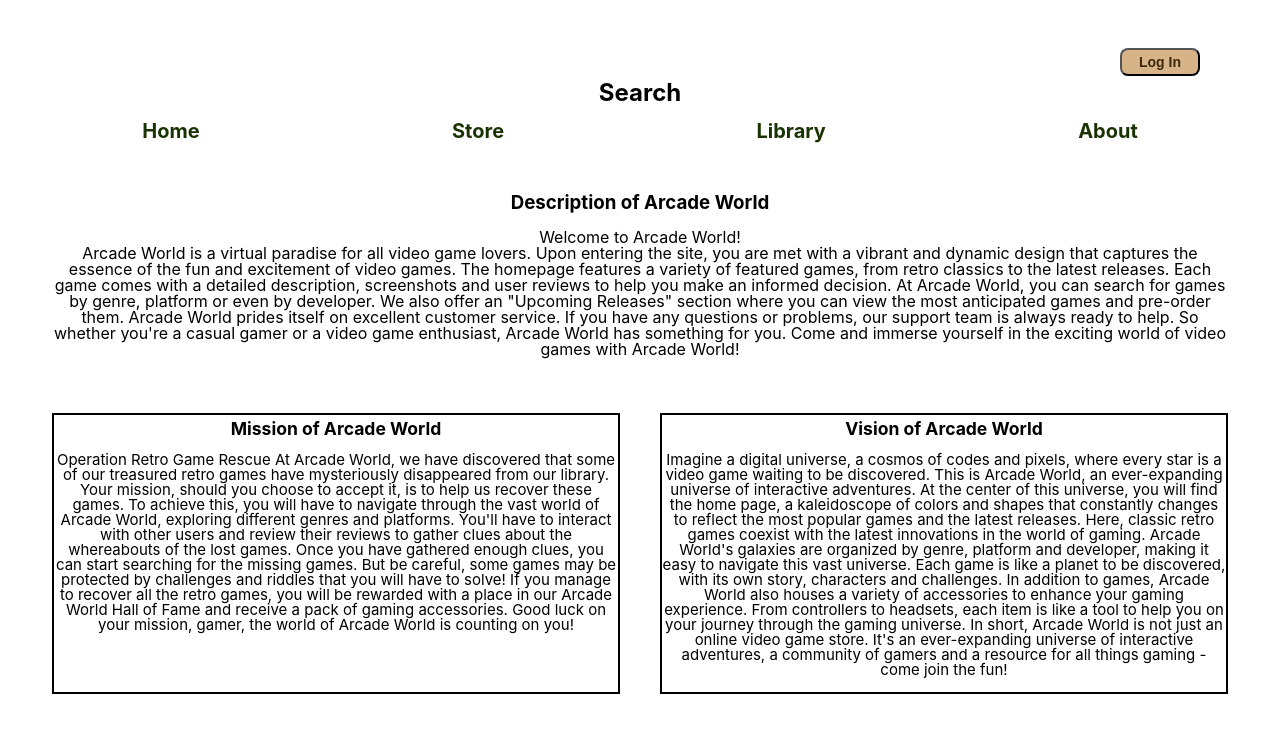
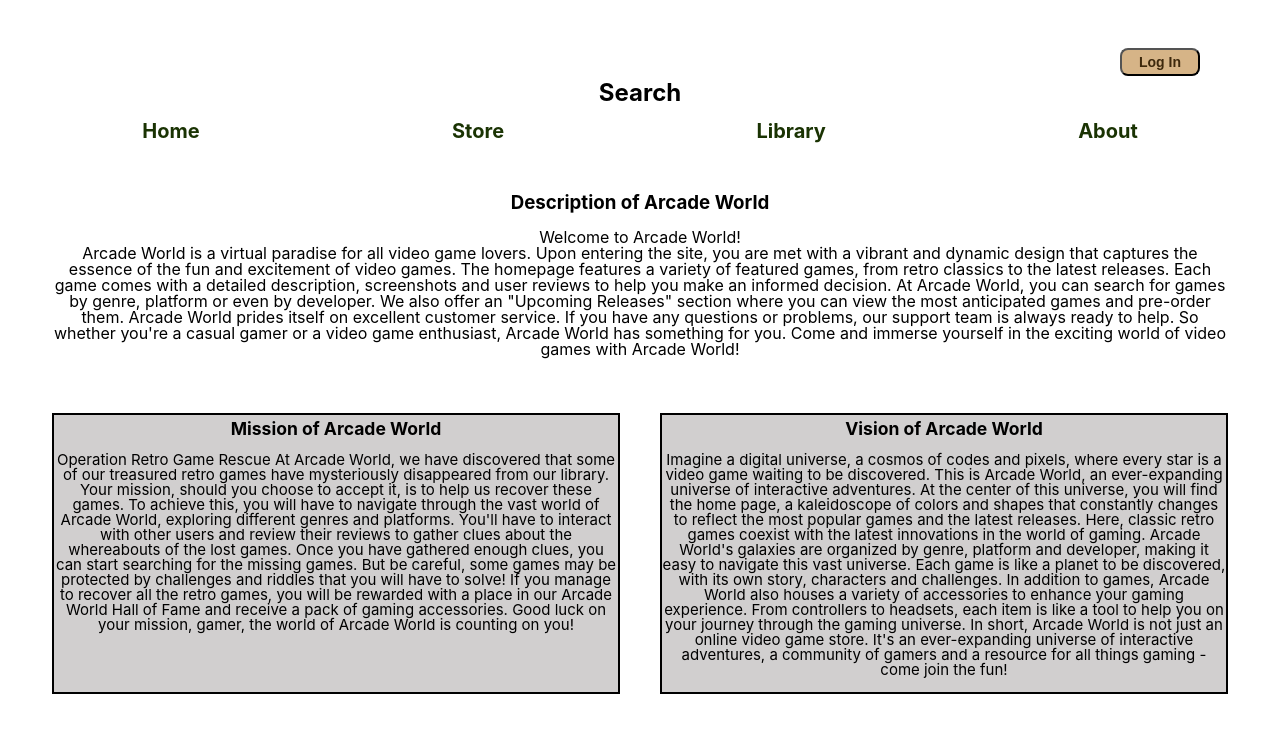
Before and after one commit to DevJuanP/Arcade_World_PF_Henry, a React (Vite) app in the folder client/: page /about in a window 1280 px wide. Shown: the top 732 px of the page. Built offline with nearby package versions, Linux system fonts and the light colour scheme.

Commit message:
About casi listo falta el template la img tuvo problemas para usarla falta revisarlo

```diff
--- a/client/src/views/about/about.module.css
+++ b/client/src/views/about/about.module.css
@@ -12,6 +12,7 @@
     margin: 20px;
     font-size: 15px;
     border: solid black 2px;
+    background-color: rgb(209, 207, 207);
   }
 
   .container > div:nth-child(2) {
```
